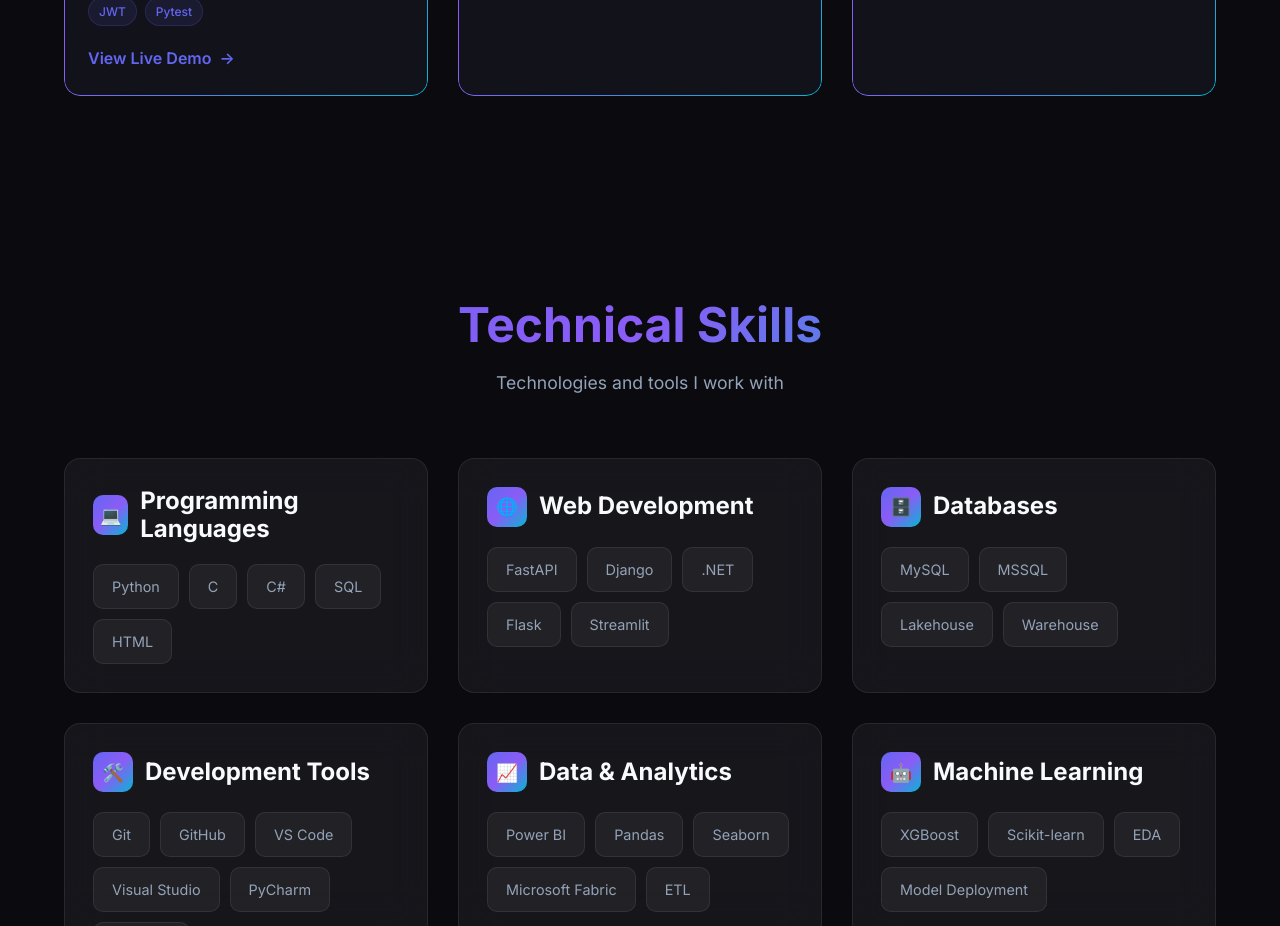
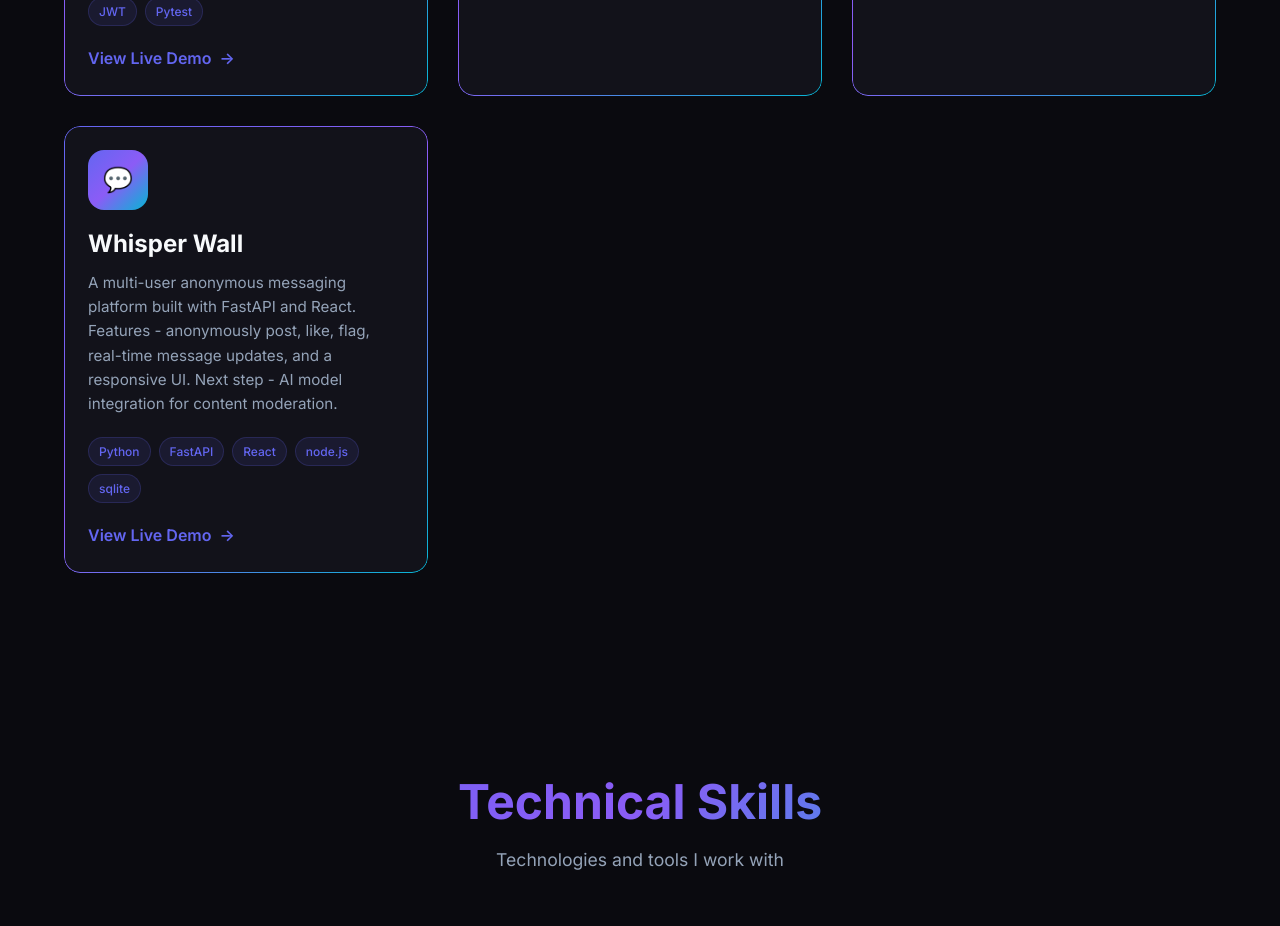
Before and after one commit to anveetpal01/portfolio-react, a React (Vite) app: page / in a window 1280 px wide. Shown: the part 3860-4786 px from the top of the page. Built offline with nearby package versions, Linux system fonts and the light colour scheme.

Commit message:
add whisperwall

```diff
--- a/src/components/Projects.jsx
+++ b/src/components/Projects.jsx
@@ -20,7 +20,15 @@
             tags: ["Python", "Flask", "XGBoost", "Machine Learning", "ETL"],
             link: null,
             icon: "🏥"
+        },
+        {
+            title: "Whisper Wall",
+            description: "A multi-user anonymous messaging platform built with FastAPI and React. Features - anonymously post, like, flag, real-time message updates, and a responsive UI. Next step - AI model integration for content moderation.",
+            tags: ["Python", "FastAPI", "React", "node.js", "sqlite"],
+            link: "https://whisper-wall-ultimate-project-front.vercel.app/",
+            icon: "💬"
         }
+
     ]
 
     return (
```
